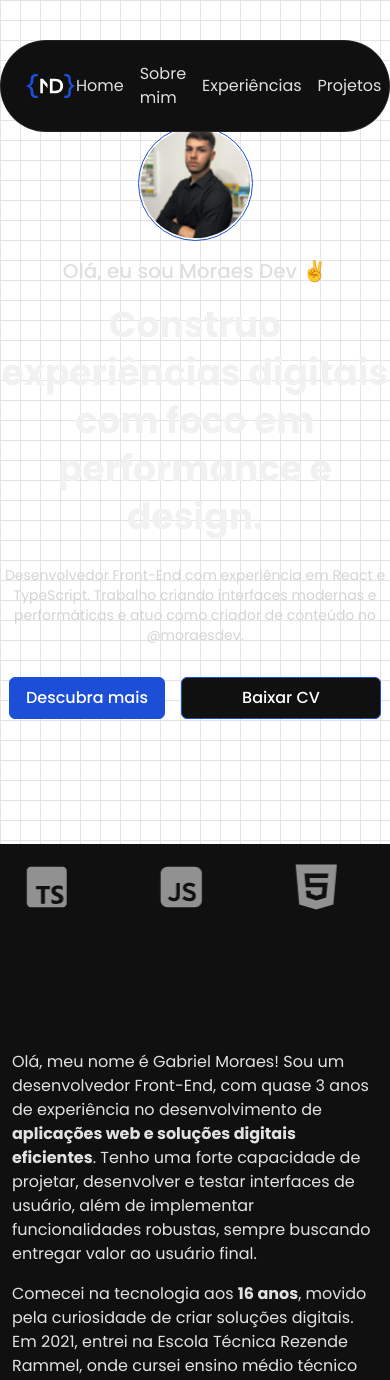
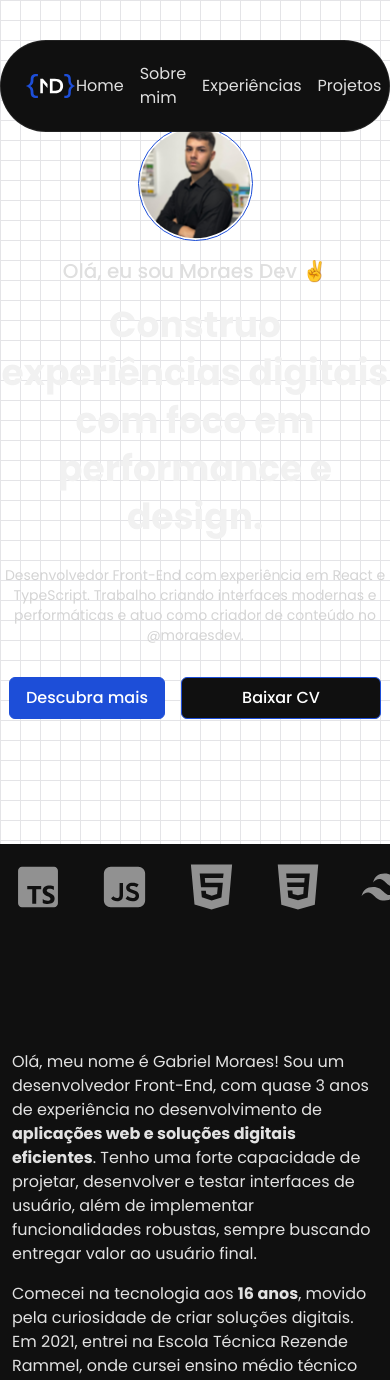
Before and after one commit to tiagolopes-dev/portfolio-moraes-dev, a Next.js app: page / in a window 390 px wide. Shown: the top 1380 px of the page. Built offline with nearby package versions, Linux system fonts and the light colour scheme.

Commit message:
style: Change moving card mobile layout

```diff
--- a/src/app/components/navbar/index.tsx
+++ b/src/app/components/navbar/index.tsx
@@ -2,7 +2,7 @@ import { Button } from "../ui/button";
 
 export function Navbar() {
   return (
-    <div className='bg-black-400 fixed top-10 z-20 flex w-full items-center justify-between rounded-full border border-[#ffffff14] pl-6 pr-3 py-3 md:left-2/4 md:max-w-[800px] md:-translate-x-2/4'>
+    <div className='bg-black-400 fixed top-10 z-50 flex w-full items-center justify-between rounded-full border border-[#ffffff14] pl-6 pr-3 py-3 md:left-2/4 md:max-w-[800px] md:-translate-x-2/4'>
       <img src='/moraes-logo.svg' alt='Moraes Logo' />
 
       <div className="flex items-center gap-4">
--- a/src/app/components/ui/moving-card/index.tsx
+++ b/src/app/components/ui/moving-card/index.tsx
@@ -91,7 +91,7 @@ export const InfiniteMovingCards = ({
       <ul
         ref={scrollerRef}
         className={cn(
-          'flex w-max min-w-full shrink-0 flex-nowrap gap-20 py-4',
+          'flex w-max min-w-full shrink-0 flex-nowrap gap-8 md:gap-20 py-4',
           start && 'animate-scroll',
           pauseOnHover && 'hover:[animation-play-state:paused]'
         )}
```
